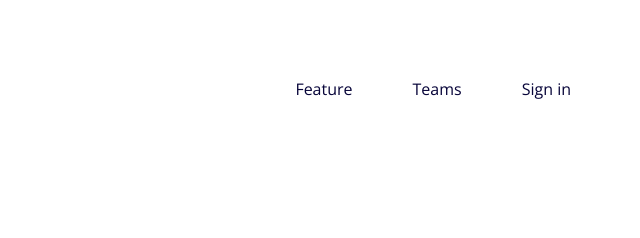
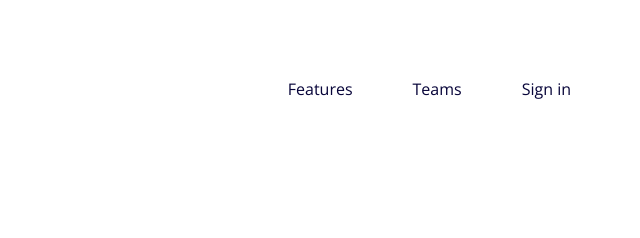
Before and after one commit to UberR3mox/Fylo-Landing-Page, a plain HTML site: page index.html in a window 1280 px wide. Shown: the top 238 px of the page, 599-1239 px from the left. Drawn offline with nearby package versions, Linux system fonts and the light colour scheme; a web font is replaced by a local one.

Commit message:
Update index.html

```diff
--- a/index.html
+++ b/index.html
@@ -24,7 +24,7 @@
       <img src="./images/logo.svg" alt="FYLO">
       <nav>
         <ul>
-          <li><a href="">Feature</a></li>
+          <li><a href="">Features</a></li>
           <li><a href="#team">Teams</a></li>
           <li><a href="">Sign in</a></li>
         </ul>
```
